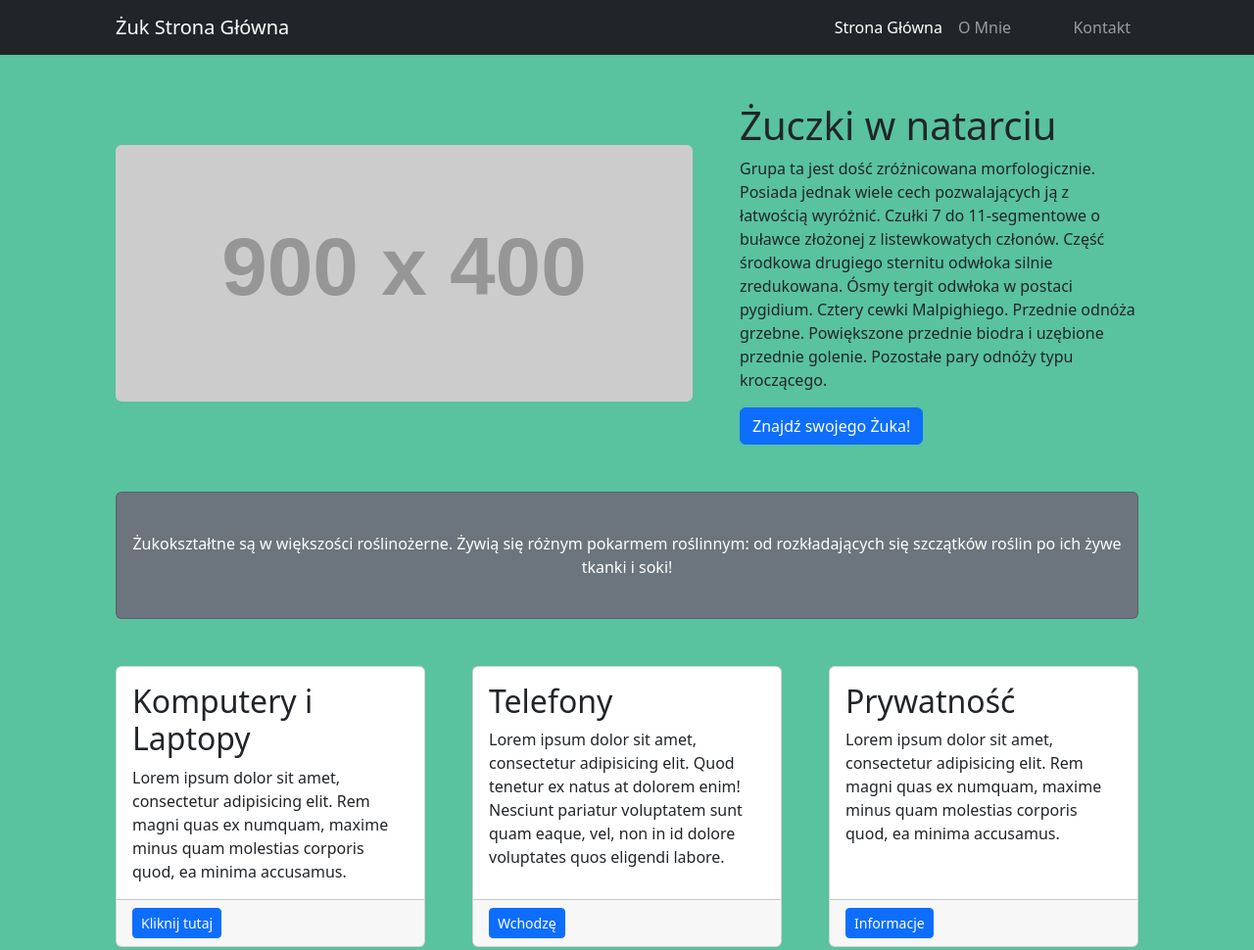
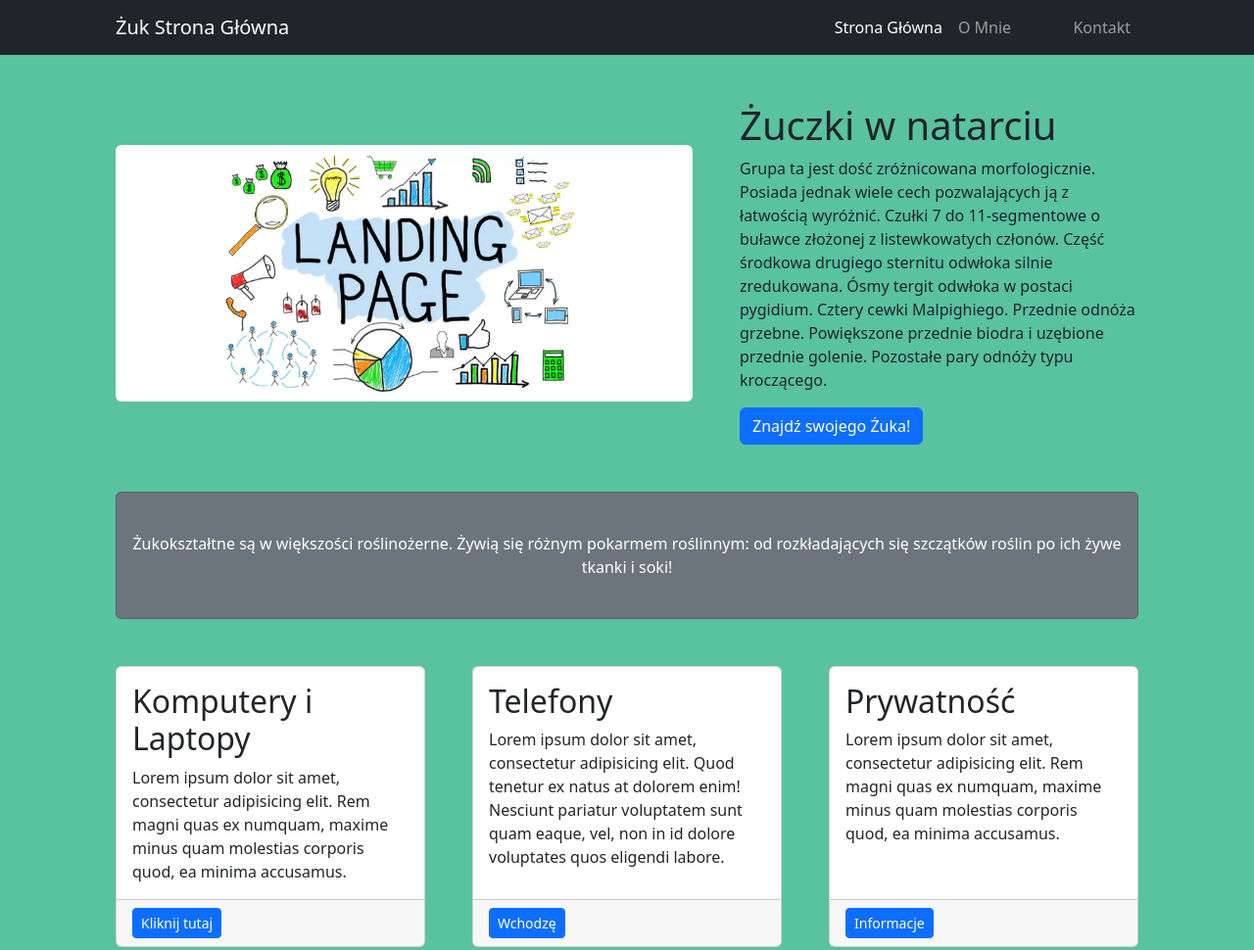
Before and after one commit to efbox/efbox.github.io, a plain HTML site: page index.html in a window 1280 px wide. Shown: the top 970 px of the page at 98% size. Drawn offline with nearby package versions, Linux system fonts and the light colour scheme; placeholder pictures from the web are drawn by us.

Commit message:
Update index.html

```diff
--- a/index.html
+++ b/index.html
@@ -31,7 +31,7 @@
         <div class="container px-4 px-lg-5">
             <!-- Heading Row-->
             <div class="row gx-4 gx-lg-5 align-items-center my-5">
-                <div class="col-lg-7"><img class="img-fluid rounded mb-4 mb-lg-0" src="https://dummyimage.com/900x400/dee2e6/6c757d.jpg" alt="..." /></div>
+                <div class="col-lg-7"><img class="img-fluid rounded mb-4 mb-lg-0" src="https://github.com/efbox/efbox.github.io/blob/main/assets/Landing.png" alt="..." /></div>
                 <div class="col-lg-5">
                     <h1 class="font-weight-light">Żuczki w natarciu</h1>
                     <p>Grupa ta jest dość zróżnicowana morfologicznie. Posiada jednak wiele cech pozwalających ją z łatwością wyróżnić. Czułki 7 do 11-segmentowe o buławce złożonej z listewkowatych członów. Część środkowa drugiego sternitu odwłoka silnie zredukowana. Ósmy tergit odwłoka w postaci pygidium. Cztery cewki Malpighiego. Przednie odnóża grzebne. Powiększone przednie biodra i uzębione przednie golenie. Pozostałe pary odnóży typu kroczącego.</p>
```
